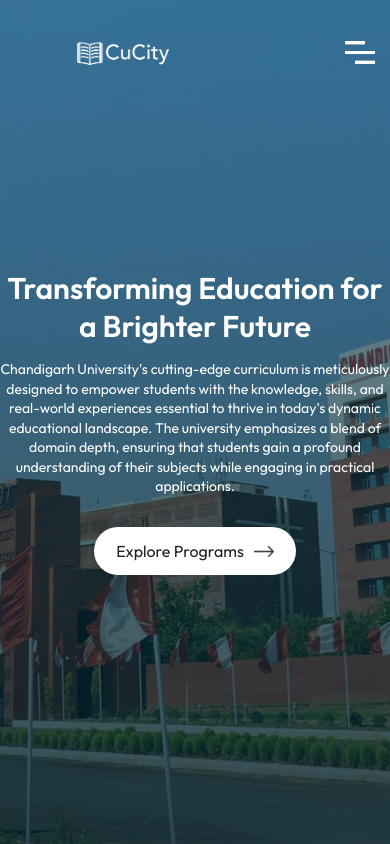
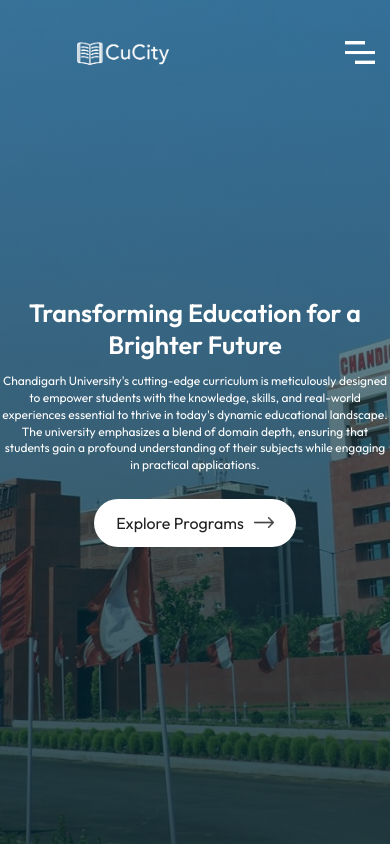
Before and after one commit to LovekUR/Cucity, a React (Vite) app: page / in a window 390 px wide. Shown: the top 844 px of the page. Built offline with nearby package versions, Linux system fonts and the light colour scheme.

Commit message:
Update hero.css

```diff
--- a/src/components/hero/hero.css
+++ b/src/components/hero/hero.css
@@ -35,19 +35,19 @@
 
 /**********************************/
 
-@media (max-width: 600px){
+@media (max-width: 1000px){
   .hero-text h1{
     font-size: 40px;
   }
 }
-@media (max-width: 500px){
+@media (max-width: 800px){
   .hero-text h1{
-    font-size: 30px;
-    max-width: 400px;
+    font-size: 25px;
+    max-width: 350px;
     margin: auto;
   }
 .hero-text p{
-  font-size: 14px;
-  margin: 15px auto 30px;
+  font-size: 12px;
+  margin: 12px auto 25px;
 }
 }
```
